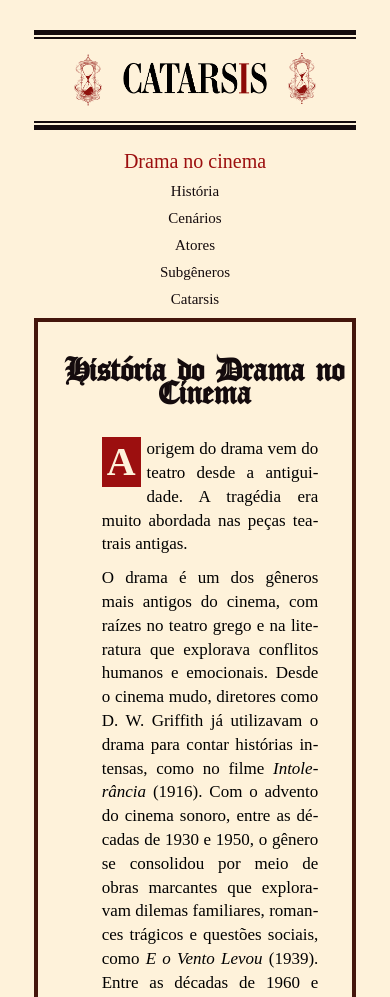
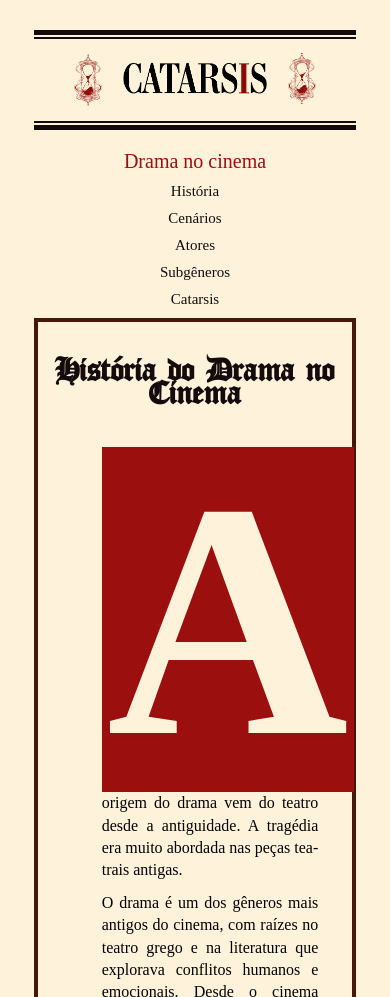
Before and after one commit to MaNogali/ProjetoMostraCultural, a plain HTML site: page index.html in a window 390 px wide. Shown: the top 997 px of the page. Drawn offline with Linux system fonts and the light colour scheme; a web font is replaced by a local one.

Commit message:
Ajustando responsividade

```diff
--- a/src/css/chefao1.css
+++ b/src/css/chefao1.css
@@ -578,7 +578,7 @@ p{
 
   h1, h2, h3 {
     font-size: 35px;
-    margin: 10px;
+    padding: 10px;
     height:  55px;
   }
 
@@ -731,7 +731,7 @@ p{
   }
 
   .cards-poderosos h3 {
-    font-size: 18px;
+    font-size: 20px;
   }
 
  .footer {
--- a/src/css/chefao2.css
+++ b/src/css/chefao2.css
@@ -568,8 +568,8 @@ p{
 
     h1, h2, h3 {
     font-size: 35px;
-    margin: 10px;
-    height: 55px;
+    padding: 10px;
+    height: 60px;
   }
 
   nav {
@@ -719,13 +719,13 @@ p{
     margin-bottom: 10px;
   }
   .section-produtor img{
-    width: 200px;
-    height: 150px;
+    width: 150px;
+    height: 10px;
 
   }
 
   .cards-poderosos h3 {
-    font-size: 22px;
+    font-size: 20px;
   }
 
  .footer {
--- a/src/css/chefao3.css
+++ b/src/css/chefao3.css
@@ -606,8 +606,8 @@ p{
 
   h1, h2, h3 {
     font-size: 35px;
-    margin: 10px;
-    height:  55px;
+    padding: 10px;
+    height: 55px;
   }
 
   .content {
@@ -631,7 +631,7 @@ p{
   }
 
   p{
-    font-size: 17px;
+    font-size: 16px;
   }
 
   .section-diretor,
@@ -751,7 +751,7 @@ p{
   }
 
   .cards-poderosos h3 {
-    font-size: 18px;
+    font-size: 20px;
   }
 
  .footer {
--- a/src/css/style.css
+++ b/src/css/style.css
@@ -517,7 +517,7 @@ nav .nome {
   h1,
   h2 {
     font-size: 35px;
-    margin: 10px;
+    padding: 10px;
     height:  55px;
   }
 
@@ -530,18 +530,16 @@ nav .nome {
   }
 
   p{
-    font-size: 17px;
+    font-size: 16px;
   }
 
   .section-2 .content .image,
-  .image,
-  .text .left,
-  .text .right {
+  .image {
     width: 90%;
   }
 
   p span {
-    font-size: 40px;
+    font-size: 335px;
   }
   .section-1 .content .text{
     flex-direction: column;
@@ -633,7 +631,7 @@ nav .nome {
   }
 
    .cards-poderosos h3 {
-    font-size: 15px;
+    font-size: 20px;
   }
 
 
```
